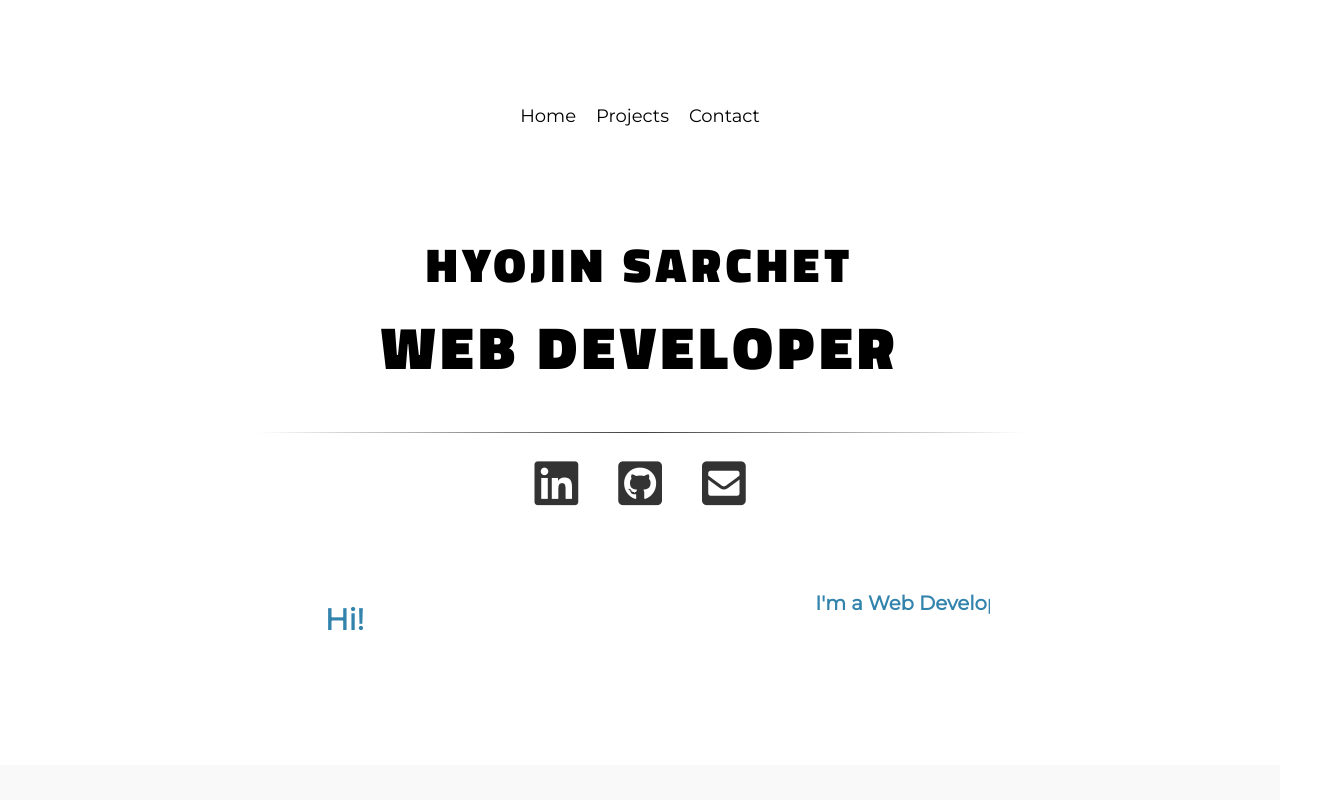
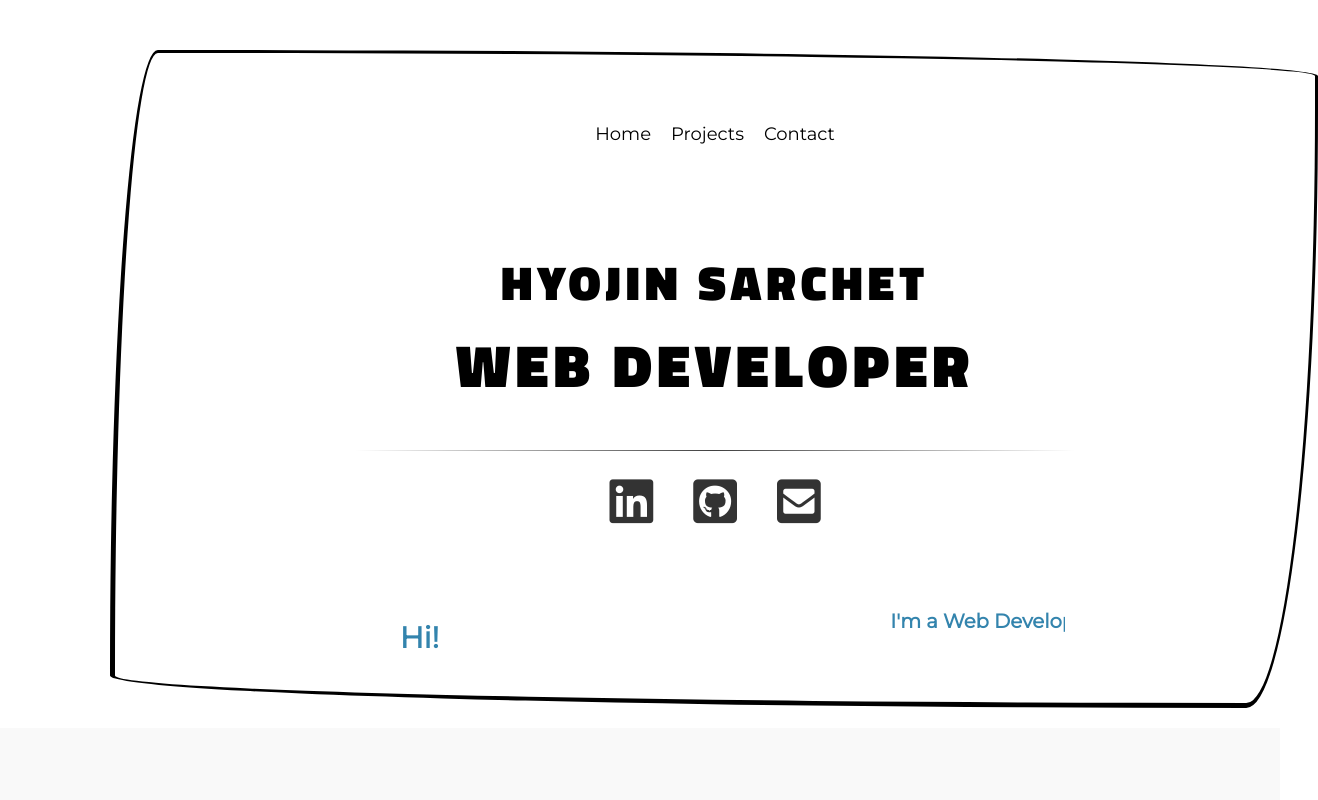
Before and after one commit to hyojinsarchet/hyojinsarchet.github.io, a React (Create React App) app in the folder my-app/: page / in a window 1280 px wide. Shown: the top 800 px of the page, 1318 px wide, since content can reach past the window. Built offline with nearby package versions, Linux system fonts and the light colour scheme.

Commit message:
added box style on the main page

```diff
--- a/my-app/src/components/App/App.css
+++ b/my-app/src/components/App/App.css
@@ -1,6 +1,17 @@
 .app {
   text-align: center;
   font-size: 1.5em;
+}
+
+.box {
+  margin: 50px 110px 20px 110px;
+  width: 1200px;
+  height: 650px;
+  background: #fff;
+  border: solid black;
+  float: center;
+  border-width: 3px 3px 5px 5px;
+  border-radius: 4% 95% 6% 95%/95% 4% 92% 5%;
 }
 
 .name {
@@ -30,3 +41,6 @@
   );
   width: 60%;
 }
+
+/* Learned about the Comicbook Inspired Hand Drawn Borders from this link below
+https://codemyui.com/comicbook-inspired-hand-drawn-borders/ */
--- a/my-app/src/components/App/App.js
+++ b/my-app/src/components/App/App.js
@@ -10,6 +10,7 @@ class App extends Component {
   render() {
     return (
       <div className="app">
+        <div className="box">
           <Nav />
           <div>
             <h1 className="name">HYOJIN SARCHET</h1>
@@ -17,6 +18,7 @@ class App extends Component {
             <hr className="hr" />
           </div>
           <Home />
+        </div>
         <Project />
         <Contact />
         <Footer />
--- a/my-app/src/components/Footer/Footer.css
+++ b/my-app/src/components/Footer/Footer.css
@@ -1,5 +1,5 @@
 .footer {
-  background: #293c4e;
+  background: black;
   bottom: 0px;
   width: 100%;
   height: 60px;
@@ -9,7 +9,9 @@
 .footer p {
   color: white;
   margin: 30px auto auto 20px;
-  padding-top: 10px;
+  padding-top: 13px;
   font-size: 20px;
   text-align: left;
+  text-transform: uppercase;
+  font-weight: bold;
 }
--- a/my-app/src/components/Nav/Nav.css
+++ b/my-app/src/components/Nav/Nav.css
@@ -1,5 +1,5 @@
 .nav {
-  margin-top: 100px;
+  margin-top: 65px;
   text-align: center;
   margin-bottom: 100px;
 }
```
Lines whose indentation alone changed are shown as unchanged.
